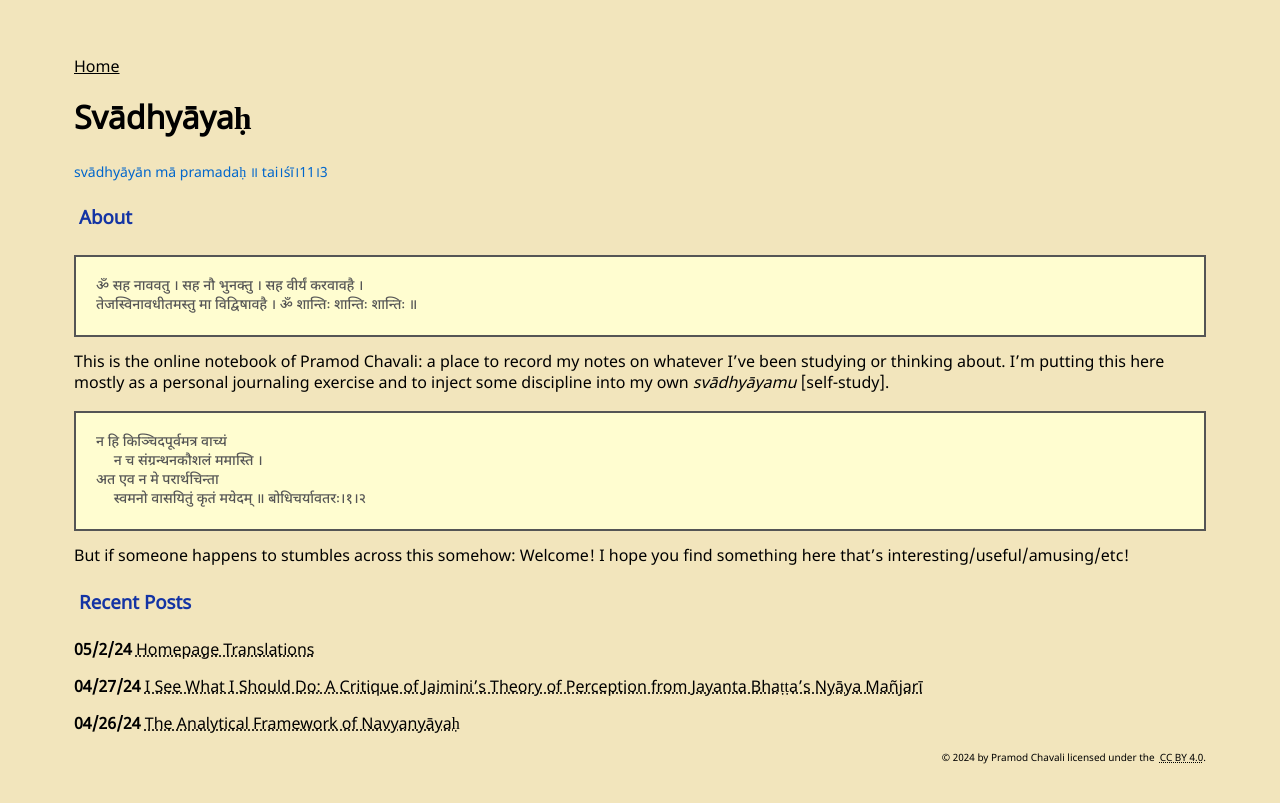
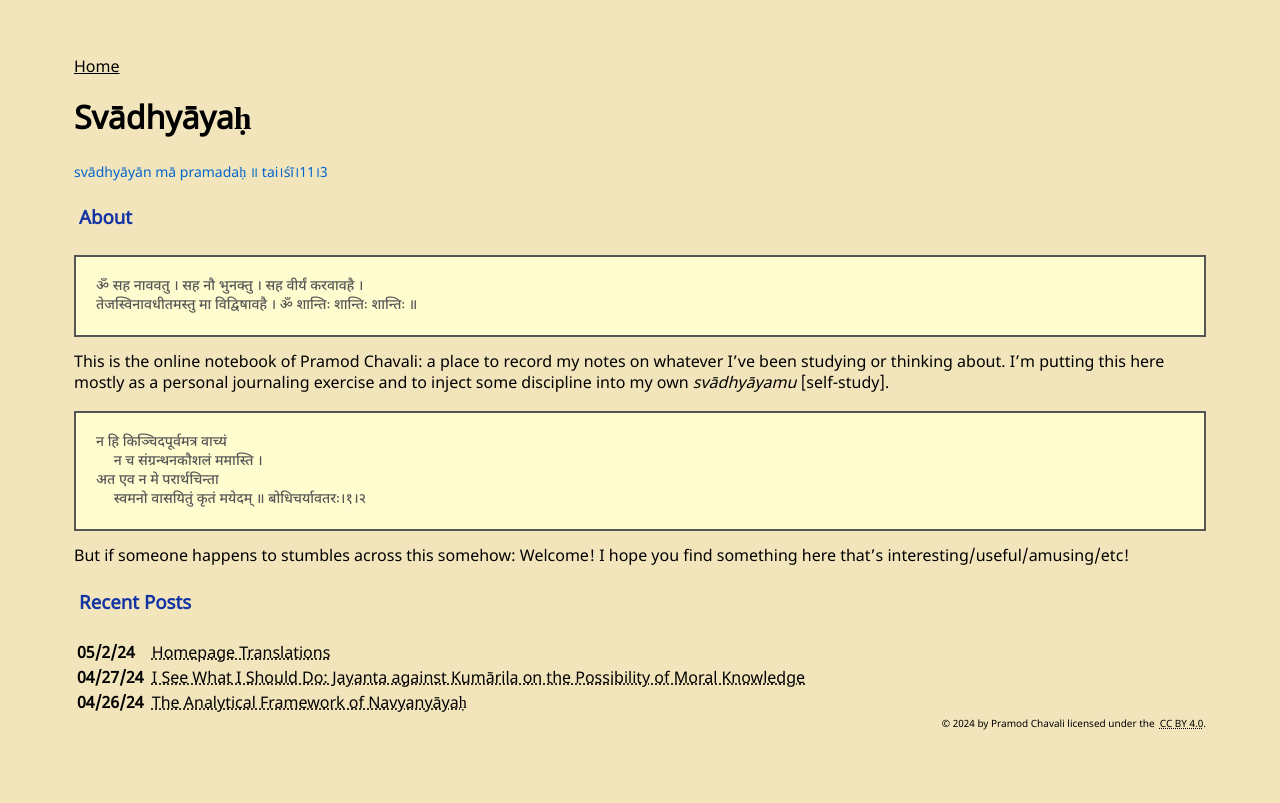
Before and after one commit to vchavali/svadhyayam.github.io, a Jekyll site: the page built from index.md, in a window 1280 px wide. Shown: the top 803 px of the page. Built offline with Jekyll 4.4.1, drawn with Linux system fonts in a browser that asks for light colours; some web fonts are replaced.

Commit message:
homepage link formatting

```diff
--- a/index.md
+++ b/index.md
@@ -30,8 +30,17 @@ But if someone happens to stumbles across this somehow: Welcome! I hope you find
 
 ### Recent Posts
 
-**05/2/24** [Homepage Translations](homepage_translations.html)
-
-**04/27/24** [I See What I Should Do: A Critique of Jaimini's Theory of Perception from Jayanta Bhaṭṭa's Nyāya Mañjarī ](jayanta_dharma_jnyaanam.html)
-
-**04/26/24** [The Analytical Framework of Navyanyāyaḥ ](the_analytical_framework_of_navyanyaya.html)
+<table>
+	<tr>
+		<td><b>05/2/24&nbsp;</b></td>
+		<td><a href="homepage_translations.html">Homepage Translations</a></td>
+	</tr>
+	<tr>
+		<td><b>04/27/24&nbsp;</b></td>
+		<td><a href="jayanta_dharma_jnyaanam.html">I See What I Should Do: Jayanta against Kumārila on the Possibility of Moral Knowledge</a></td>
+	</tr>
+	<tr>
+		<td><b>04/26/24&nbsp;</b></td>
+		<td><a href="the_analytical_framework_of_navyanyaya.html">The Analytical Framework of Navyanyāyaḥ</a></td>
+	</tr>
+</table>
```
